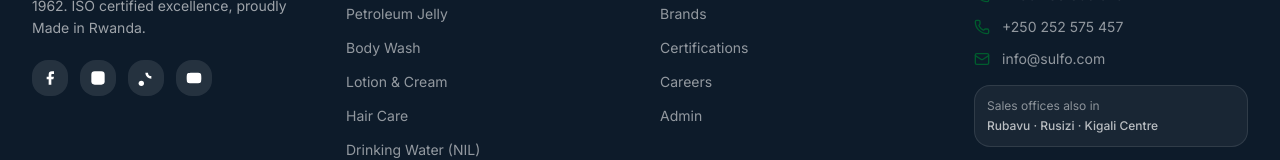
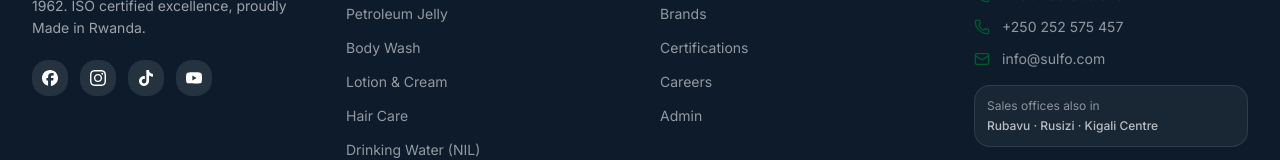
Before and after one commit to Vava-1/SULFO-SHOP, a Next.js app: page /about in a window 1280 px wide. Shown: the part 1865-2025 px from the top of the page. Built offline with nearby package versions, Linux system fonts and the light colour scheme; no server answers.

Commit message:
Replace hand-drawn social icons with official Simple Icons via react-icons

```diff
--- a/package.json
+++ b/package.json
@@ -17,6 +17,7 @@
     "next": "16.2.9",
     "react": "19.2.4",
     "react-dom": "19.2.4",
+    "react-icons": "^5.6.0",
     "sql.js": "^1.14.1"
   },
   "devDependencies": {
--- a/src/components/Footer.jsx
+++ b/src/components/Footer.jsx
@@ -1,5 +1,6 @@
 import Link from 'next/link';
 import { MapPin, Phone, Mail } from 'lucide-react';
+import { SiFacebook, SiInstagram, SiTiktok, SiYoutube } from 'react-icons/si';
 
 export default function Footer() {
   const year = new Date().getFullYear();
@@ -48,19 +49,19 @@ export default function Footer() {
             <div className="flex gap-3">
               <a href="https://www.facebook.com/profile.php?id=61560045512204" target="_blank" rel="noopener noreferrer"
                 className="w-9 h-9 bg-white/10 rounded-xl hover:bg-primary flex items-center justify-center transition-colors">
-                <svg className="w-4 h-4" viewBox="0 0 24 24" fill="currentColor"><path d="M18 2h-3a5 5 0 0 0-5 5v3H7v4h3v8h4v-8h3l1-4h-4V7a1 1 0 0 1 1-1h3z"/></svg>
+                <SiFacebook className="w-4 h-4" />
               </a>
               <a href="https://www.instagram.com/sulfo_rwanda/" target="_blank" rel="noopener noreferrer"
                 className="w-9 h-9 bg-white/10 rounded-xl hover:bg-primary flex items-center justify-center transition-colors">
-                <svg className="w-4 h-4" viewBox="0 0 24 24" fill="currentColor"><rect x="2" y="2" width="20" height="20" rx="5" ry="5"/><path d="M16 11.37A4 4 0 1 1 12.63 8 4 4 0 0 1 16 11.37z" fill="none" stroke="currentColor" strokeWidth="2"/><line x1="17.5" y1="6.5" x2="17.51" y2="6.5" stroke="currentColor" strokeWidth="2"/></svg>
+                <SiInstagram className="w-4 h-4" />
               </a>
               <a href="https://www.tiktok.com/@sulfo_rwanda" target="_blank" rel="noopener noreferrer"
                 className="w-9 h-9 bg-white/10 rounded-xl hover:bg-primary flex items-center justify-center transition-colors">
-                <svg className="w-4 h-4" viewBox="0 0 24 24" fill="currentColor"><path d="M9 20a4 4 0 1 1-4-4 4 4 0 0 1 4 4z"/><path d="M15 4a5 5 0 0 0 5 5v4a9 9 0 0 1-9-9V4h4z"/></svg>
+                <SiTiktok className="w-4 h-4" />
               </a>
               <a href="https://www.youtube.com/@sulfo_rwanda" target="_blank" rel="noopener noreferrer"
                 className="w-9 h-9 bg-white/10 rounded-xl hover:bg-primary flex items-center justify-center transition-colors">
-                <svg className="w-4 h-4" viewBox="0 0 24 24" fill="currentColor"><path d="M22.54 6.42a2.78 2.78 0 0 0-1.94-2C18.88 4 12 4 12 4s-6.88 0-8.6.46a2.78 2.78 0 0 0-1.94 2A29 29 0 0 0 1 12a29 29 0 0 0 .46 5.58 2.78 2.78 0 0 0 1.94 2C5.12 20 12 20 12 20s6.88 0 8.6-.46a2.78 2.78 0 0 0 1.94-2A29 29 0 0 0 23 12a29 29 0 0 0-.46-5.58z"/><polygon points="9.75 7.75 9.75 16.25 16.25 12" fill="white"/></svg>
+                <SiYoutube className="w-4 h-4" />
               </a>
             </div>
           </div>
```
Also changed, not shown: 1 other file (tests, documents, lock files or other folders).
